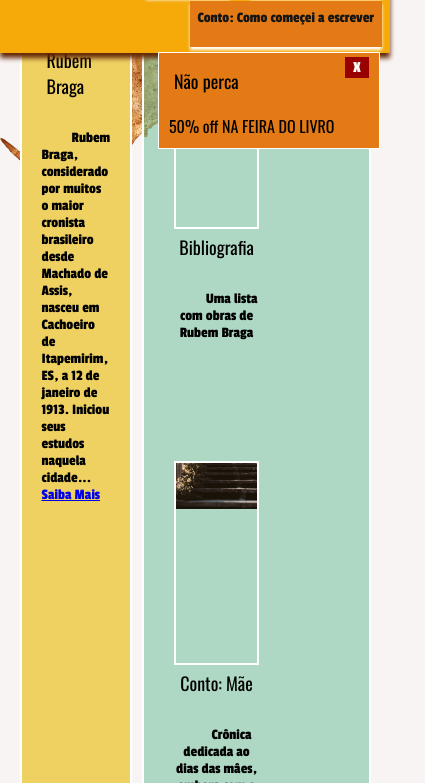
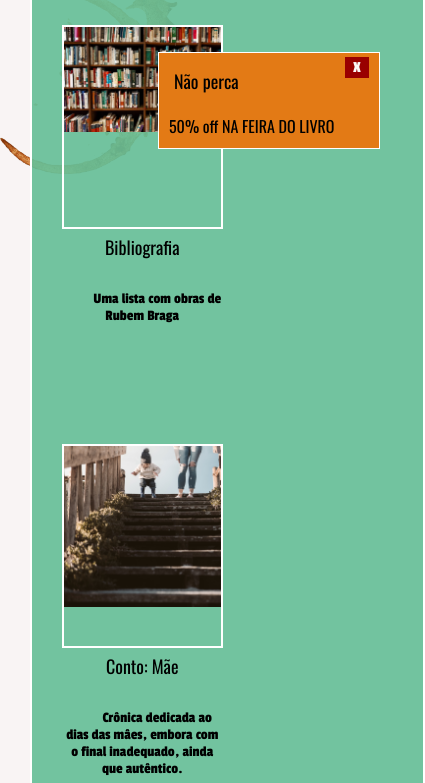
Before and after one commit to dias0001/site-rubem-braga, a plain HTML site: page index.html in a window 390 px wide. Shown: the part 117-900 px from the top of the page, 425 px wide, since content can reach past the window. Drawn offline with nearby package versions, Linux system fonts and the light colour scheme.

Commit message:
@media only screen and (max-width: 992px) { 	main{ 		flex-direction: column-reverse; 	} 	aside, .conteudo, .conteudo-home{ 	width: 100%; }  nav{ 	display: none; } }

```diff
--- a/css/style.css
+++ b/css/style.css
@@ -177,7 +177,7 @@ footer p{
 .conteudo, .conteudo-home{
 	padding: 20px;
 	width: 70%;
-	background-color: rgba(100, 190, 150, 0.5);
+	background-color: rgba(100, 190, 150, 0.9);
 }
 
 .ico-logo{
@@ -220,3 +220,17 @@ footer p{
 #img-biografia{
 	margin-top: -250px;
 }
+
+/* layout para tablets e celulares */
+@media only screen and (max-width: 992px) {
+	main{
+		flex-direction: column-reverse;
+	}
+	aside, .conteudo, .conteudo-home{
+	width: 100%;
+}
+
+nav{
+	display: none;
+}
+}
```
